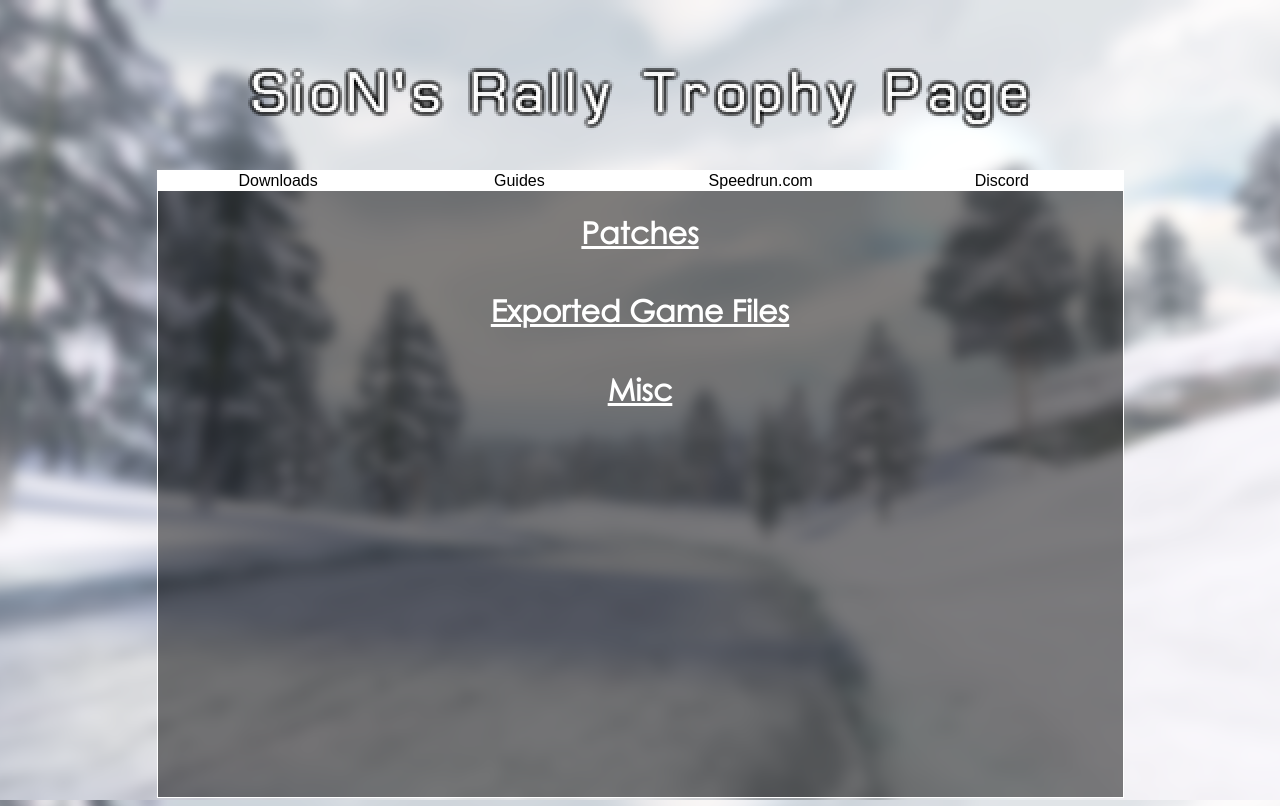
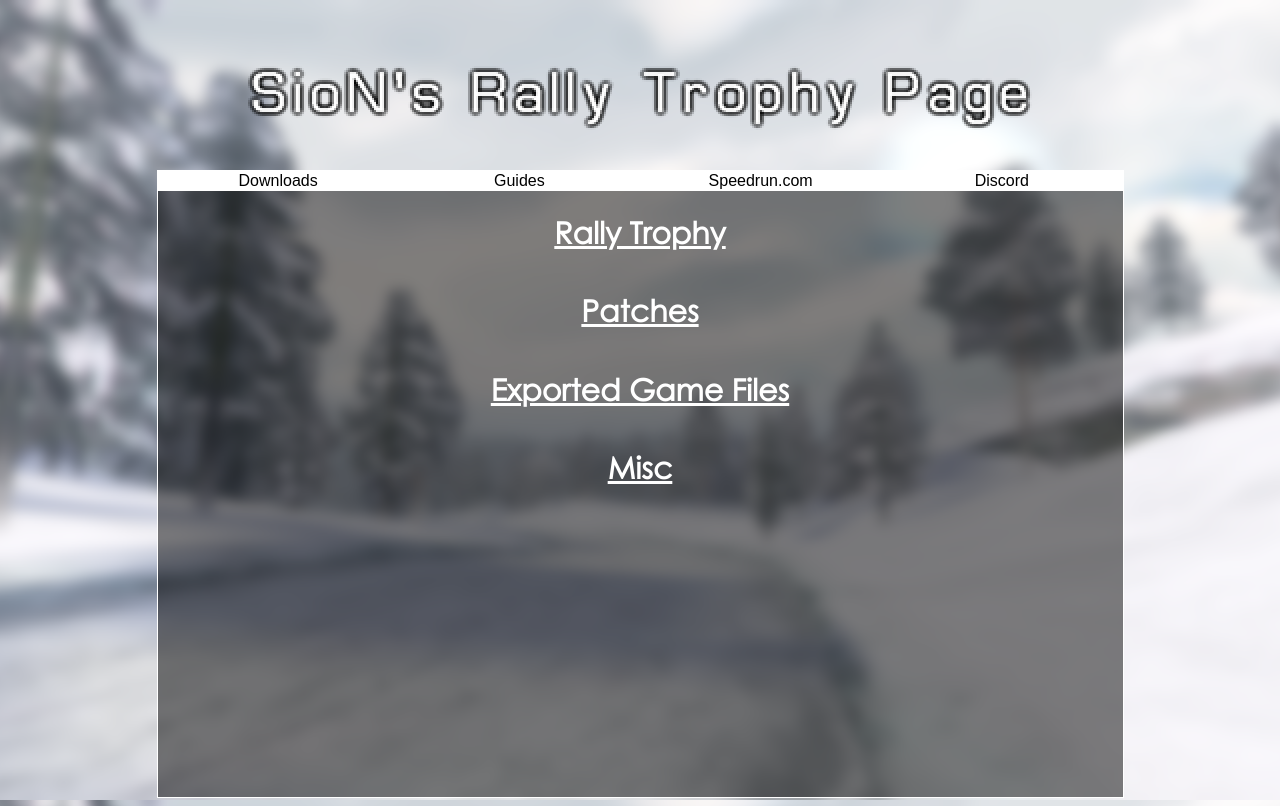
Before and after one commit to SioNisti/rallytrophy, a plain HTML site: page files/index.html in a window 1280 px wide. Drawn offline with Linux system fonts and the light colour scheme.

Commit message:
Rt download

```diff
--- a/files/index.html
+++ b/files/index.html
@@ -51,6 +51,7 @@
     };
 </script>
 
+<h2><a href="https://github.com/SioNisti/rallytrophy/blob/rt/files/index.html">Rally Trophy</a></h2>
 <h2><a href="patches/">Patches</a></h2>
 <h2><a href="rt_exported/">Exported Game Files</a></h2>
 <h2><a href="misc/">Misc</a></h2>
```
